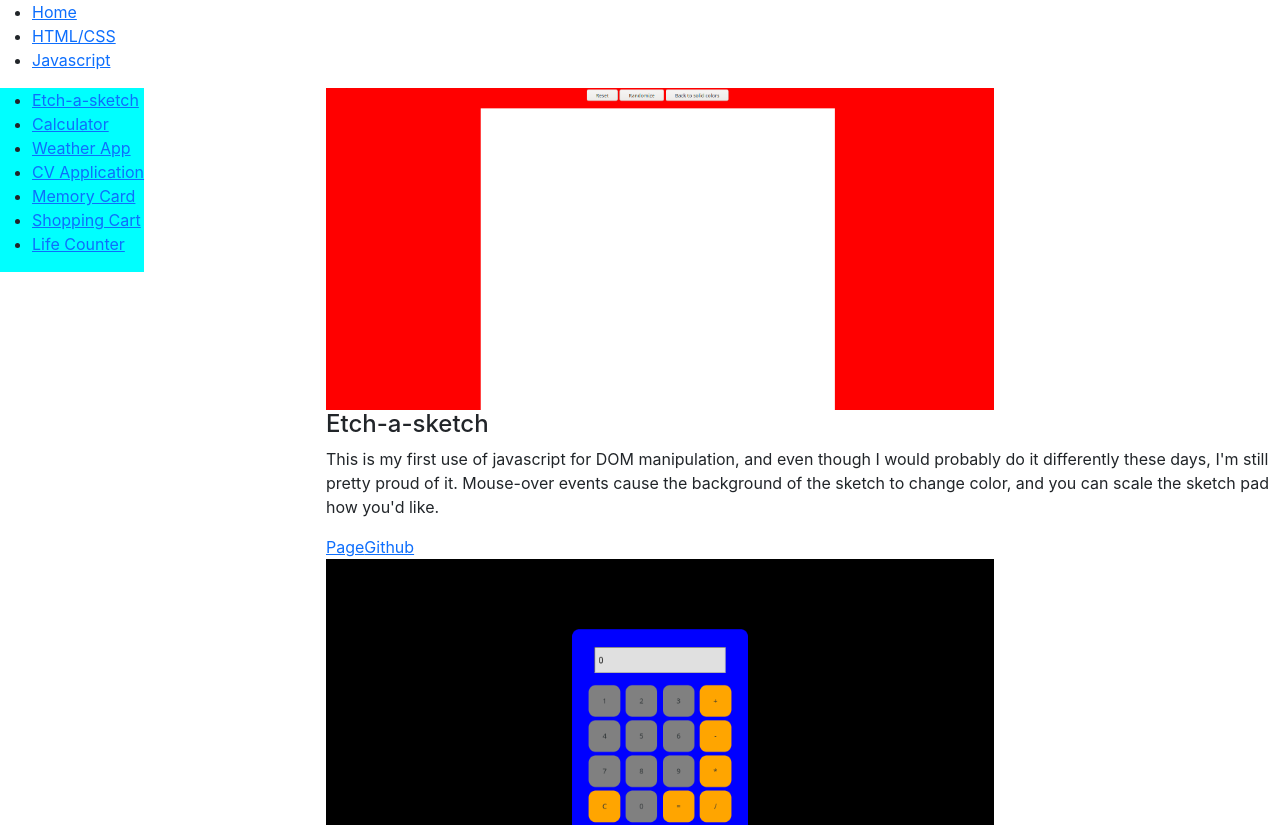
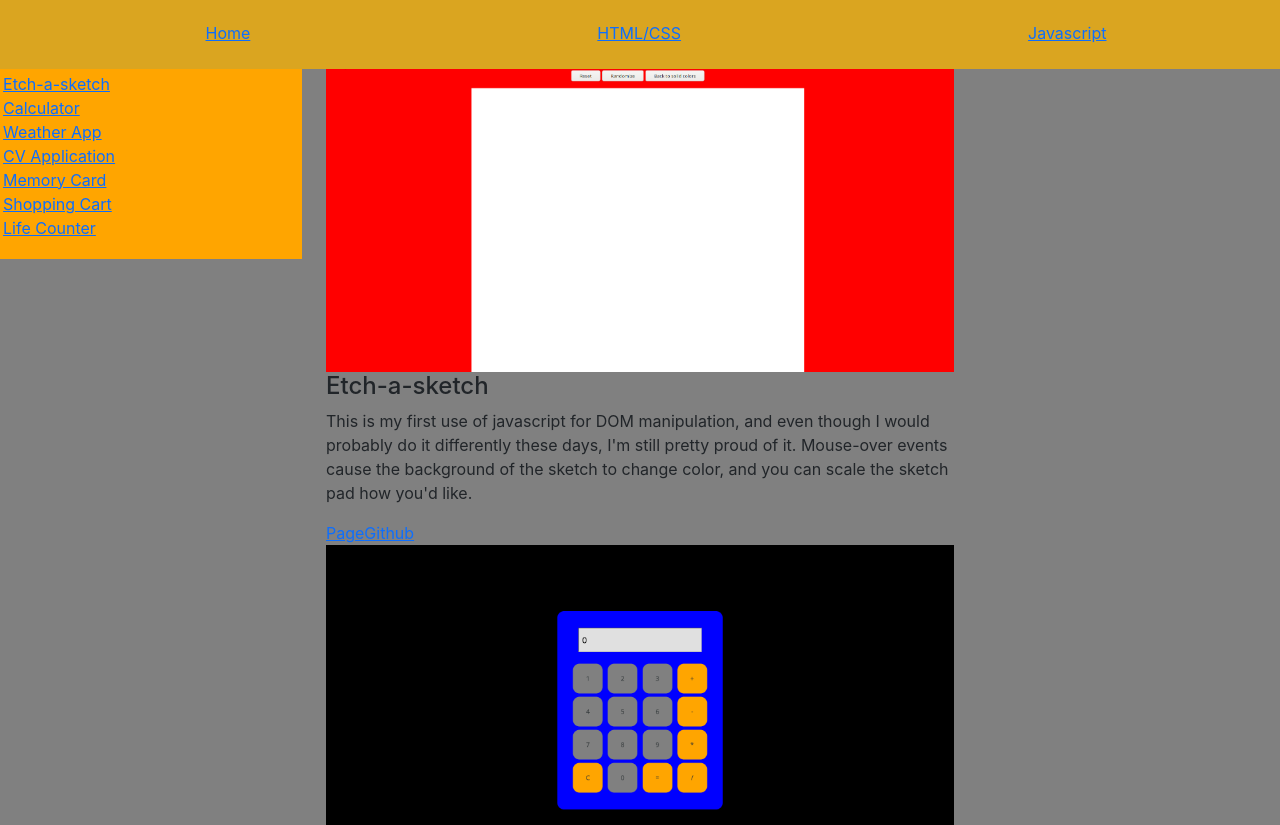
Before and after one commit to isaackelly0/job-app, a React (Create React App) app: page /javascript in a window 1280 px wide. Shown: the top 825 px of the page. Built offline with nearby package versions, Linux system fonts and the light colour scheme.

Commit message:
added link to gh page for odin, changing colors and positions around for aesthetics

```diff
--- a/src/App.css
+++ b/src/App.css
@@ -36,3 +36,31 @@
     transform: rotate(360deg);
   }
 }
+.navbar{
+  /* display: flex; */
+  /* position: fixed; */
+  /* position:sticky; */
+  width: 100%;
+  /* top: 0; */
+  background-color: goldenrod;
+}
+.navbar ul{
+  width: 100%;
+  display: flex;
+  justify-content: space-around;
+  list-style:none;
+  padding-top: 1%;
+  /* position: fixed; */
+  /* top: 5; */
+  /* margin-top: 2px;; */
+  /* z-index: 999px; */
+  /* padding-top: 5%; */
+  /* padding-bottom: 3%; */
+  /* background-color: white; */
+}
+.row{
+  /* margin-top: 4.25%; */
+}
+body{
+  background-color: grey;
+}
--- a/src/App.js
+++ b/src/App.js
@@ -12,7 +12,7 @@ import html from "./components/data/front-end";
 function App() {
   return (
     <Router className='container'>
-      <nav>
+      <nav className="navbar">
         <ul>
           <li>
             <Link to="/">Home</Link>
--- a/src/components/Card.css
+++ b/src/components/Card.css
@@ -1,3 +1,3 @@
 img{
-    max-width: 70%;
+    max-width: 100%;
 }
--- a/src/components/Page.js
+++ b/src/components/Page.js
@@ -11,7 +11,7 @@ const Page = props => {
             <div className='col-md-3 col-sm-12'>
             <Sidebar list={links}/>
             </div>
-            <div className='col-md-9 col-sm-12'>
+            <div className='col-md-6 col-sm-12'>
             {props.list.map(item=>{return<div key={uniqid()}><Card item={item}/></div>})}
             </div>
         </section>
--- a/src/components/Sidebar.css
+++ b/src/components/Sidebar.css
@@ -1,4 +1,11 @@
 .scroll{
-    background-color: aqua;
-    position: fixed;
+    background-color: orange;
+    position: sticky;
+    top:0;
+    /* left: 5; */
+    padding: 1%;
 }
+.scroll ul{
+    list-style: none;
+    padding-left: 0%;
+}
--- a/src/components/data/front-end.js
+++ b/src/components/data/front-end.js
@@ -60,7 +60,7 @@ let frontProjects = [
         pic: odin,
         alt: 'odin',
         description: 'For my last trick, I tried out sass to build my own styling framework. I quite like sass a lot since it lets me nest things in parent elements, and I decided to dedicate this last site to the one that got me this far, The Odin Project. I decided to challenge myself a bit this time and mainly reserved my google searches for things like color, font, and what other features sass had. For everything else, I used everything I had learned up to this point to build this.',
-        page: 'https://github.com/isaackelly0/odin',
+        page: 'https://isaackelly0.github.io/framework',
         github: 'https://github.com/isaackelly0/framework'
     }
 ]
```
